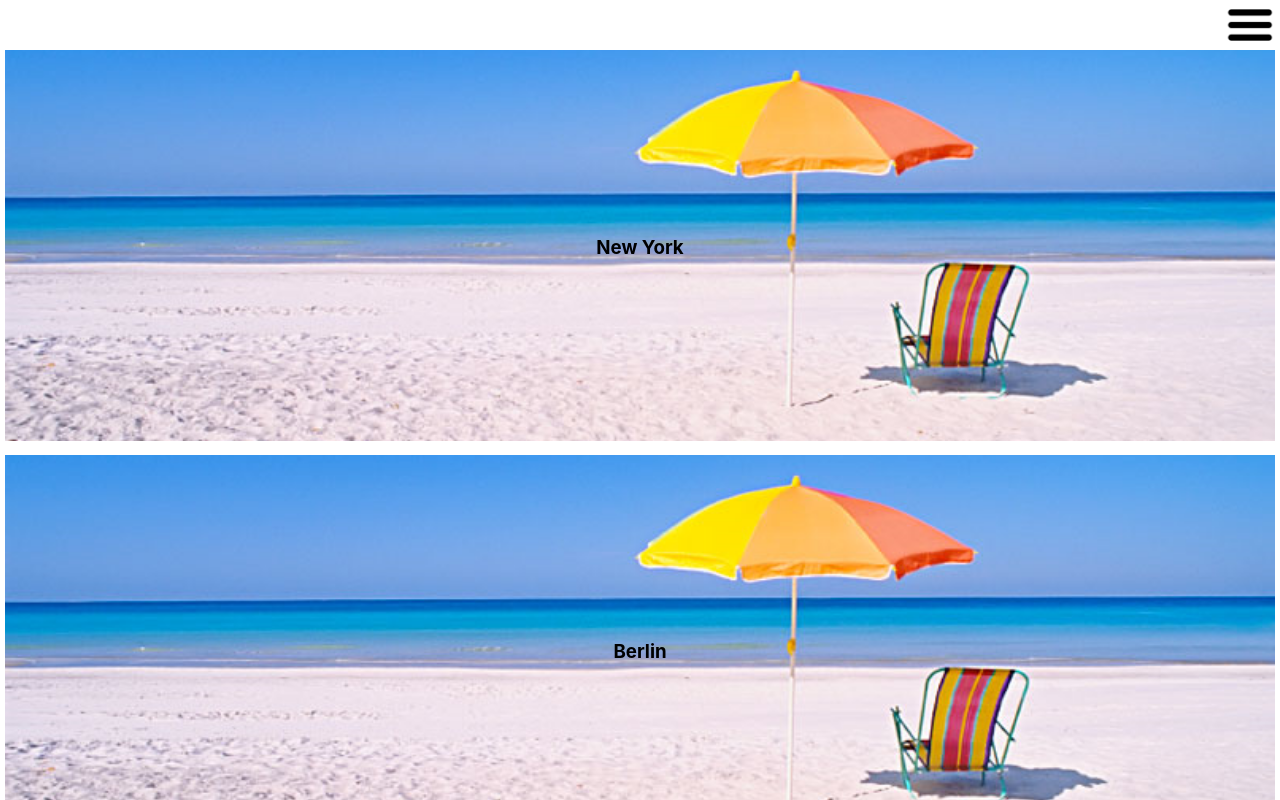
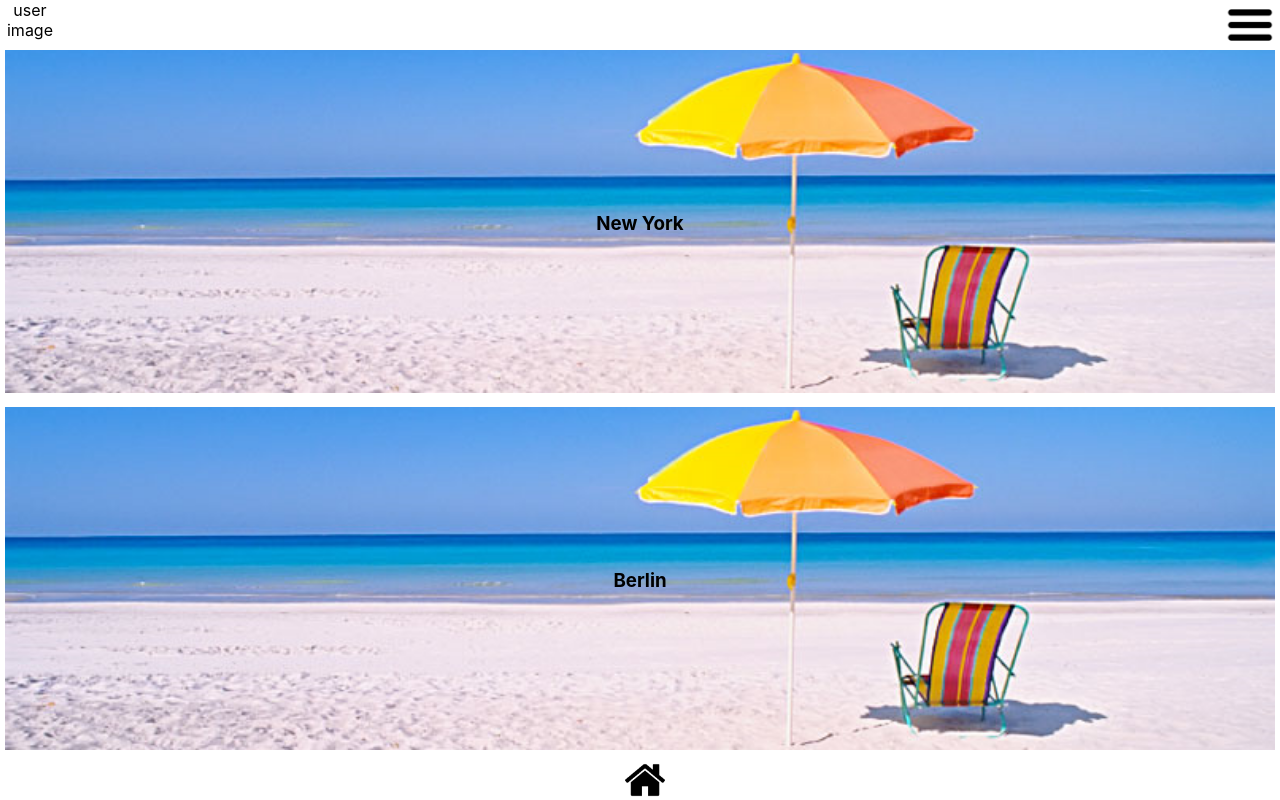
Before and after one commit to YuriSolomon/MYtinerary, a React (Create React App) app in the folder client/: page /cities in a window 1280 px wide. Shown: the top 800 px of the page. Built offline with nearby package versions, Linux system fonts and the light colour scheme.

Commit message:
create footer

```diff
--- a/client/src/Components/Cities.js
+++ b/client/src/Components/Cities.js
@@ -1,4 +1,5 @@
 import React from 'react';
+import Footer from './Footer';
 
 class Cities extends React.Component{
     cities = [{
@@ -44,12 +45,13 @@ class Cities extends React.Component{
     render() {
         return (
             <div className="cities">
-                {this.cities.map(city => (
-                    <div className="city">
+                {this.cities.map((city,i) => (
+                    <div className="city" key={i}>
                         {city.image}
                         <div className="centered"><h3>{city.name}</h3></div>
                     </div>
                 ))}
+                <Footer/>
             </div>
         );
     }
--- a/client/src/Components/CityCycle.js
+++ b/client/src/Components/CityCycle.js
@@ -66,7 +66,7 @@ class CityCycle extends Component {
 
     render() {
         return (
-            <div className="city1">
+            <div className="cityCycle">
                 {this.state.city.image}
                 <div className="centered"><h3>{this.state.city.name}</h3></div>
             </div>
--- /dev/null
+++ b/client/src/Components/Footer.js
@@ -0,0 +1,16 @@
+import React from 'react';
+import { Link } from 'react-router-dom';
+
+class Footer extends React.Component{
+    render() {
+        return (
+            <div id="home">
+                <Link className="link" to='/'>
+                    <img alt="home" src={require("../Assets/homeIcon.png")}/>
+                </Link>
+            </div>
+        );
+    }
+}
+
+export default Footer;
--- a/client/src/Components/Header.js
+++ b/client/src/Components/Header.js
@@ -15,18 +15,19 @@ class Header extends React.Component{
     }
 
     menuClick =() => {
-        if(document.getElementById("links").classList.contains("isActive")){
-            document.getElementById("links").classList.remove("isActive");
+        if(document.getElementById("menu").classList.contains("isActive")){
+            document.getElementById("menu").classList.remove("isActive");
         } else {
-            document.getElementById("links").classList.add("isActive");
+            document.getElementById("menu").classList.add("isActive");
         }
 
     }
     render() {
         return (
-            <div id="nav">
-                <img id="menu" alt="hamburger" onClick={this.menuClick} src={require('../Assets/Hamburger.png')}/>
+            <div id="header">
+                <img id="menuImg" alt="hamburger" onClick={this.menuClick} src={require('../Assets/Hamburger.png')}/>
                 <Menu/>
+                <div id="userImage"><span>user image</span></div>
             </div>
         );
     }
--- a/client/src/Components/Landing.js
+++ b/client/src/Components/Landing.js
@@ -5,7 +5,7 @@ import { Link } from 'react-router-dom';
 class Landing extends React.Component{
     render() {
         return (
-            <div>
+            <div id="landing">
                 <a href="mailto:s.patel@ubiqum-mytinerary.com"><img id="logo" alt="logo" src={require('../Assets/MYtineraryLogo.png')} /></a>
                 <div className="text"><h5>Find your perfect trip, desinged by insiders who know and love their cities.</h5></div>
                 {/* <h2>Start browsing</h2> */}
--- a/client/src/Components/Login.js
+++ b/client/src/Components/Login.js
@@ -1,9 +1,13 @@
 import React from 'react';
+import Footer from './Footer';
 
 class Login extends React.Component{
     render() {
         return (
-            <div><h1>LOGIN NOW!</h1></div>
+            <div id="login">
+                <h1>LOGIN NOW!</h1>
+                <Footer/>
+            </div>
         );
     }
 }
--- a/client/src/Components/Menu.js
+++ b/client/src/Components/Menu.js
@@ -4,7 +4,7 @@ import { Link } from 'react-router-dom';
 class HamburgerMenu extends React.Component{
     render() {
         return (
-            <div id="links" className="isActive">
+            <div id="menu" className="isActive">
                 <p><Link className="link" to='/login'>login</Link></p>
                 <p><Link className="link" to='/signup'>signup</Link></p>
             </div>
--- a/client/src/Components/SignUp.js
+++ b/client/src/Components/SignUp.js
@@ -1,9 +1,13 @@
 import React from 'react';
+import Footer from './Footer';
 
 class SignUp extends React.Component{
     render() {
         return (
-            <div><h1>hi</h1></div>
+            <div id="signup">
+                <h1>hi</h1>
+                <Footer/>
+            </div>
         );
     }
 }
--- a/client/src/index.css
+++ b/client/src/index.css
@@ -13,13 +13,17 @@ code {
     monospace;
 }
 
+#general {
+  margin-top: 50px;
+}
 
-#links {
+
+#menu {
   background: rgb(128, 128, 128, 0.7);
   border-radius: 10px;
 }
 
-#links p {
+#menu p {
   padding: 5px;
   margin: 5px;
 }
@@ -40,7 +44,6 @@ code {
 #logo {
   width: 90%;
   margin-bottom: 2%;
-  margin-top: 50px;
 }
 
 body {
@@ -52,26 +55,22 @@ body {
   margin-bottom: 2%;
 }
 
-/* #home {
+#home {
   position: fixed;
-  top: 0;
-  left: 5%;
-  right: 5%;
+  bottom: 0;
+  background: white;
+  height: 40px;
+  width: 100%;
 }
 
 #home img {
-  width: 10%;
-} */
+  height: 40px;
+}
 
 .text {
   margin-left: 8%;
   margin-right: 8%;
   margin-bottom: 7%;
-}
-
-.links a {
-  margin-left: 30px;
-  margin-right: 30px;
 }
 
 .locs h5 {
@@ -104,17 +103,27 @@ body {
   grid-area: 2 / 2 / 3 / 3;
 }
 
-#menu {
+#menuImg {
   width: 50px;
+  right: 5px;
   position: fixed;
-  right: 5px;
 }
 
-#nav {
+#header {
   top: 0;
+  position: fixed;
+  background: white;
+  width: 100%;
+  height: 50px;
 }
 
-#links {
+#userImage {
+  width: 50px;
+  left: 5px;
+  position: fixed;
+}
+
+#menu {
   position: fixed;
   top: 50px;
   right: 5px;
@@ -133,7 +142,7 @@ body {
   text-align: center;
 }
 
-.city1 {
+.cityCycle {
   z-index: -20;
   position: relative;
 }
@@ -145,6 +154,5 @@ body {
 }
 
 .cities {
-  padding: 50px 5px 0 5px;
-
+  padding: 0 5px 40px 5px;
 }
--- a/client/src/index.js
+++ b/client/src/index.js
@@ -12,7 +12,7 @@ import Cities from './Components/Cities';
 ReactDOM.render(
     <div>
         <BrowserRouter>
-            <div>
+            <div id="general">
                 <Header/>
                 <Route exact path='/' component={Landing}/>
                 <Route path='/login' component={Login}/>
```
Also changed, not shown: client/src/Assets/vacation1.png.
